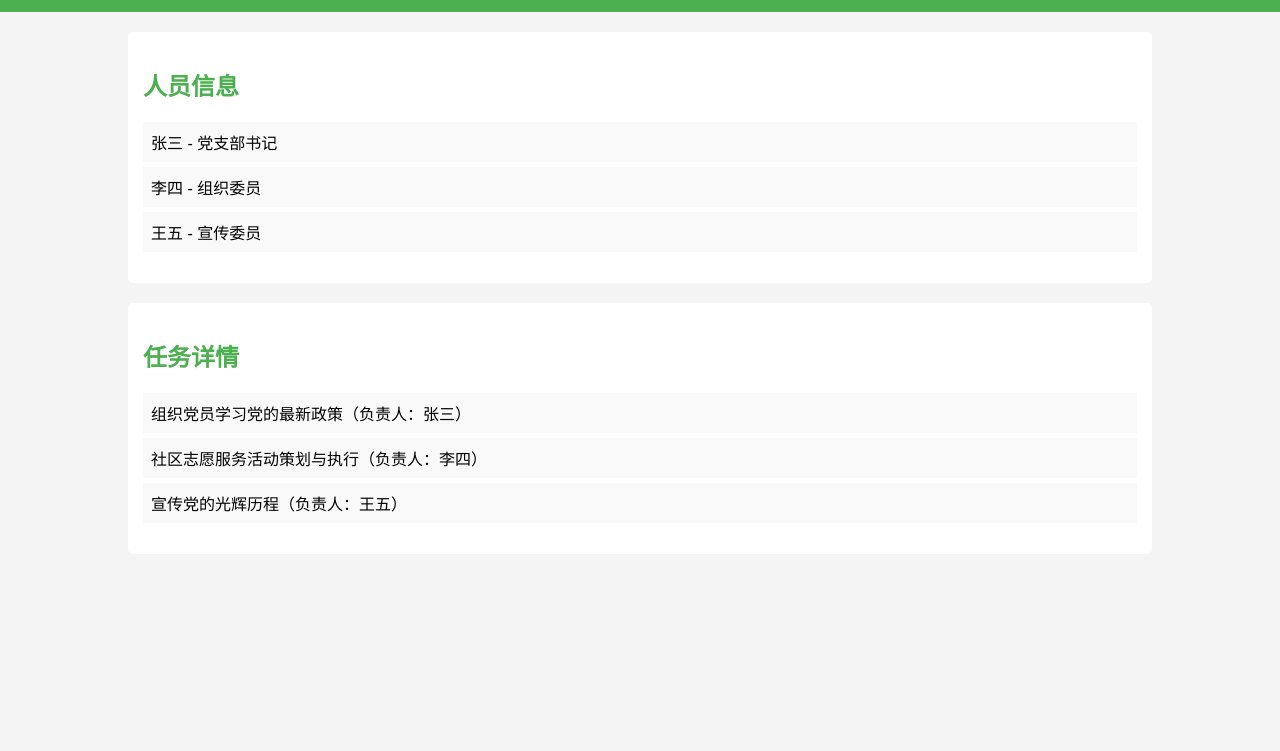
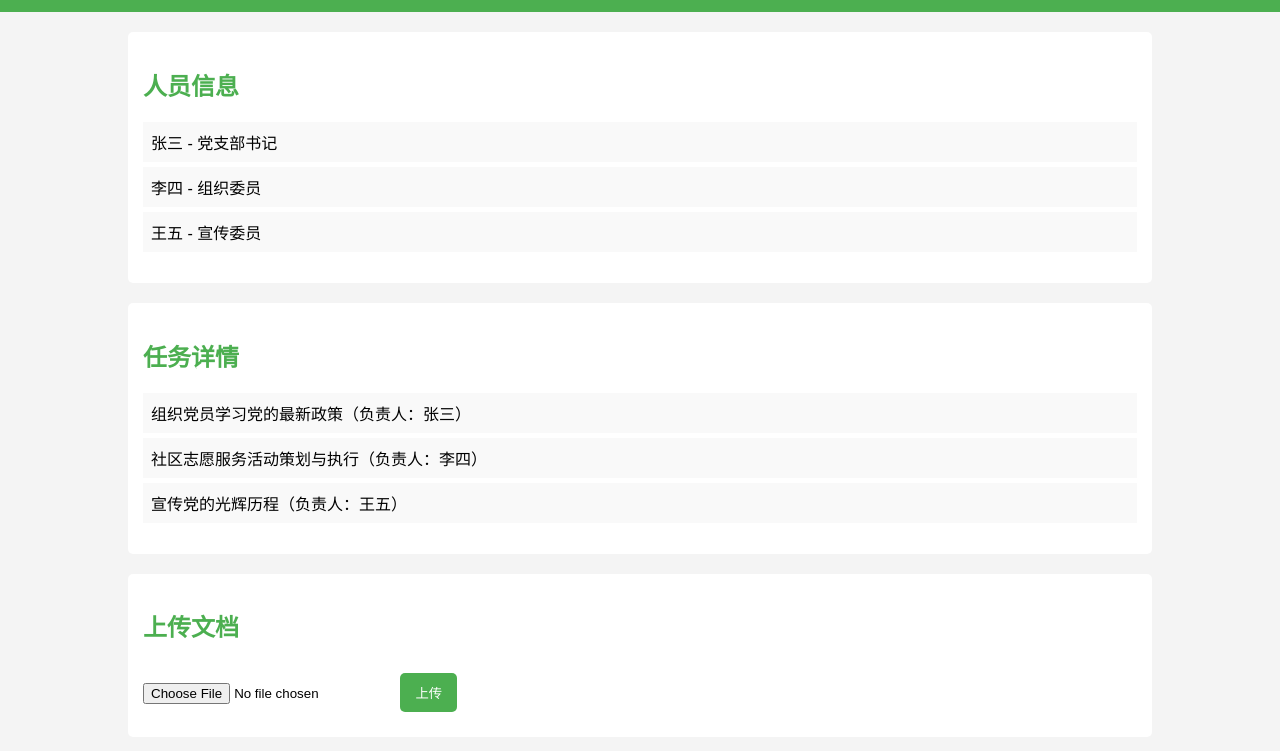
Before and after one commit to iamshan1500/dzb.github.io, a plain HTML site: page index.html in a window 1280 px wide. Shown: the part 97-848 px from the top of the page. Before the commit the page ends 800 px from the top, so only its background shows below. Drawn offline with Linux system fonts and the light colour scheme.

Commit message:
Update index.html

```diff
--- a/index.html
+++ b/index.html
@@ -21,7 +21,7 @@
             margin: auto;
             overflow: hidden;
         }
-        .people, .tasks {
+        .people, .tasks, .upload-section {
             background: white;
             margin: 20px 0;
             padding: 15px;
@@ -38,6 +38,25 @@
             padding: 8px;
             background: #f9f9f9;
             margin-bottom: 5px;
+        }
+        .upload-section input[type="file"] {
+            margin-top: 10px;
+        }
+        .upload-section button {
+            margin-top: 10px;
+            padding: 10px 15px;
+            background-color: #4CAF50;
+            color: white;
+            border: none;
+            border-radius: 5px;
+            cursor: pointer;
+        }
+        .upload-section button:hover {
+            background-color: #45a049;
+        }
+        .upload-status {
+            margin-top: 10px;
+            font-weight: bold;
         }
     </style>
 </head>
@@ -66,6 +85,38 @@
             <!-- 可以添加更多任务 -->
         </ul>
     </div>
+
+    <div class="upload-section">
+        <h2>上传文档</h2>
+        <form id="uploadForm">
+            <input type="file" id="fileInput" name="document" accept=".pdf,.doc,.docx">
+            <button type="button" onclick="uploadFile()">上传</button>
+        </form>
+        <div class="upload-status" id="uploadStatus"></div>
+    </div>
 </div>
+
+<script>
+    function uploadFile() {
+        const fileInput = document.getElementById('fileInput');
+        const uploadStatus = document.getElementById('uploadStatus');
+
+        if (fileInput.files.length === 0) {
+            uploadStatus.textContent = '请选择一个文件！';
+            uploadStatus.style.color = 'red';
+            return;
+        }
+
+        const file = fileInput.files[0];
+        uploadStatus.textContent = `正在上传文件：${file.name}...`;
+        uploadStatus.style.color = 'blue';
+
+        // 模拟文件上传过程（您可以替换为实际的后端上传逻辑）
+        setTimeout(() => {
+            uploadStatus.textContent = `文件“${file.name}”上传成功！`;
+            uploadStatus.style.color = 'green';
+        }, 2000);
+    }
+</script>
 </body>
 </html>
```
